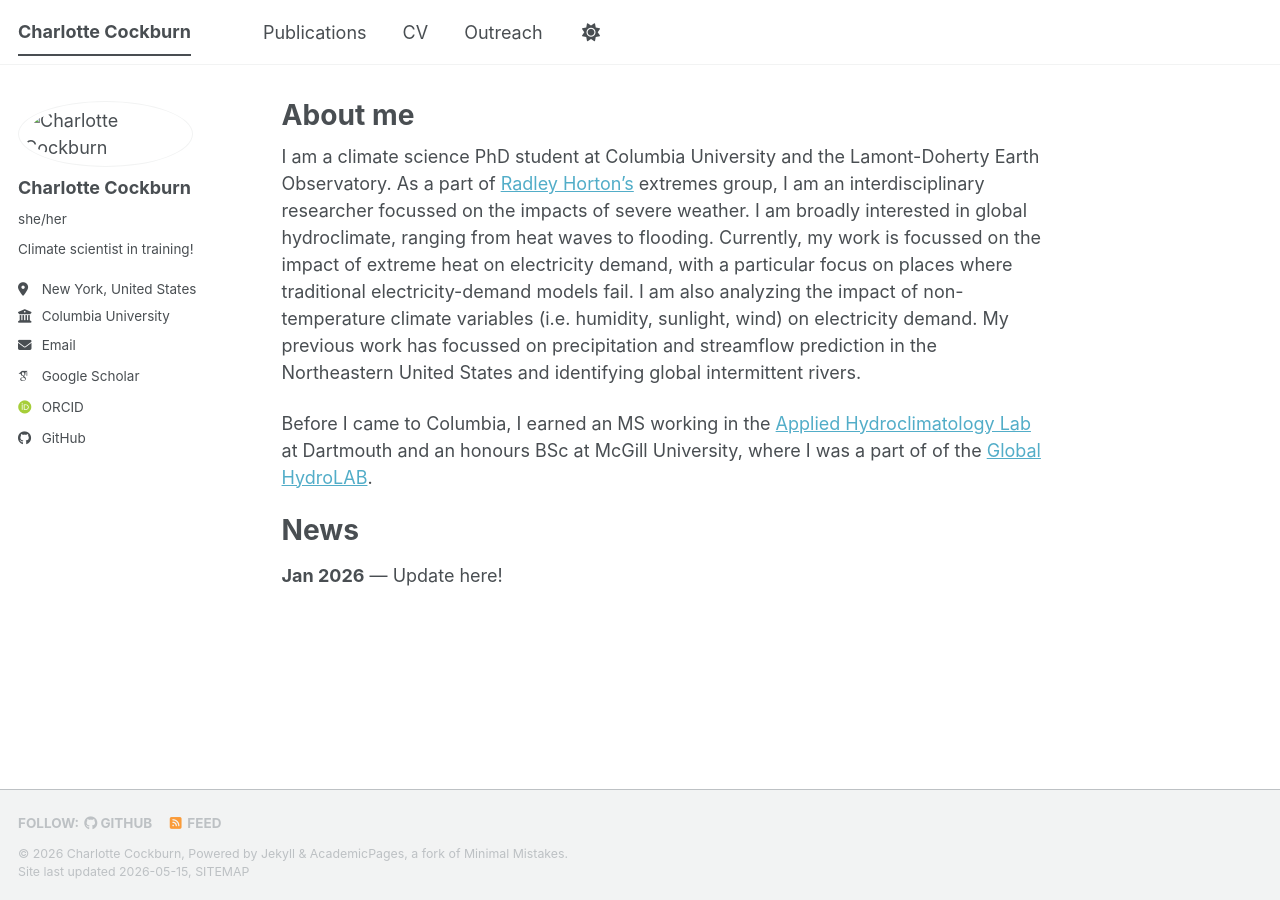
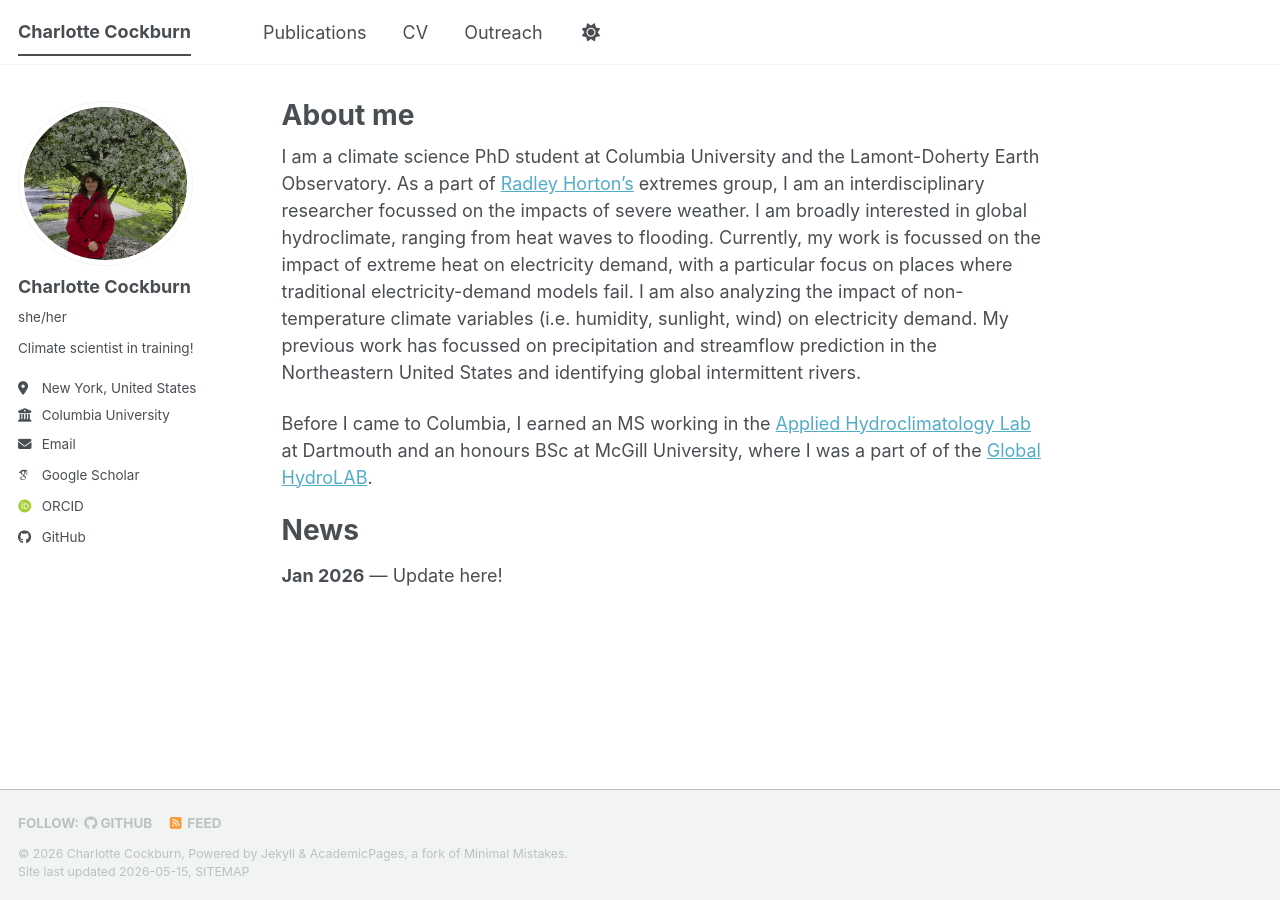
Before and after one commit to charlottecockburn/charlottecockburn.github.io, a Jekyll site: the page built from _pages/about.md, in a window 1280 px wide. Built offline with Jekyll 4.4.1, drawn with Linux system fonts in a browser that asks for light colours; some web fonts are replaced; a script bundle is joined from its source files by our own code; library files that are not in the unit come from our copies.

Commit message:
Update _config.yml

```diff
--- a/_config.yml
+++ b/_config.yml
@@ -13,7 +13,7 @@ title                    : "Charlotte Cockburn"
 title_separator          : "-"
 name                     : &name "Charlotte Cockburn"
 description              : &description "Charlotte's academic portfolio"   # Update this with a general description of your site, this is the default if not overridden by a page
-url                      : https://charlottecockburn.github.io # The base hostname & protocol for your site e.g. "https://[your GitHub username].github.io",
+url                      : "https://charlottecockburn.github.io" # The base hostname & protocol for your site e.g. "https://[your GitHub username].github.io",
                                                            # or if you already have some other page hosted on Github then use "https://[your GitHub username].github.io/[Your Repo Name]"
 baseurl                  : "" # the subpath of your site, e.g. "/blog"
 repository               : "charlottecockburn/charlottecockburn.github.io"
@@ -23,7 +23,7 @@ repository               : "charlottecockburn/charlottecockburn.github.io"
 #               Additional customization can be done by editing /_includes/author-profile.html
 author:
   # Biographic information
-  avatar           : "/images/profile.png"
+  avatar           : "profile.png"
   name             : "Charlotte Cockburn"
   pronouns         :  "she/her"
   bio              : "Climate scientist in training!"
```
